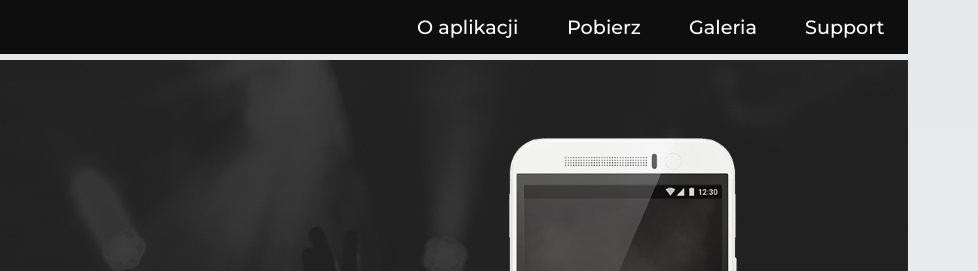
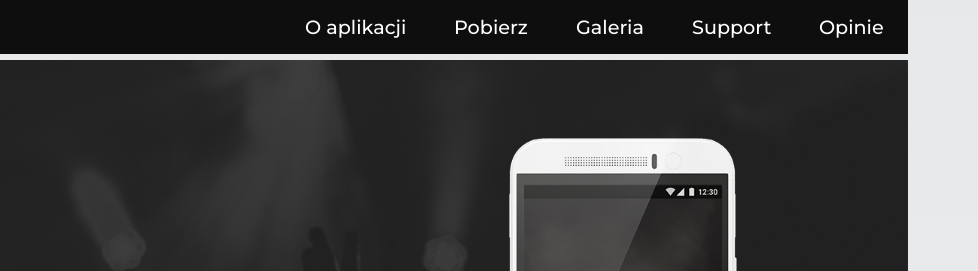
Before and after one commit to hatt0rihanzo/eventMaster, a plain HTML site: page index.html in a window 1280 px wide. Shown: the top 271 px of the page, 302-1280 px from the left. Drawn offline with nearby package versions, Linux system fonts and the light colour scheme; some packages are replaced by stand-ins of ours; files that its build step writes are made by us from their sources; a script that the page names is missing.

Commit message:
added reviews

```diff
--- a/css/style.css
+++ b/css/style.css
@@ -25,7 +25,7 @@ a {
 body {
 	background: url(../img/bg.jpg);
 	background-size: cover;
-	background-position: 50% 0%;
+	background-position: 55% 0%;
 	padding-top: 56px;
 }
 p {
--- a/index.html
+++ b/index.html
@@ -30,6 +30,7 @@
 					<a class="nav-item nav-link nav-link-custom pr-lg-4 pl-lg-4 hvr-shutter-out-vertical" href="#download">Pobierz</a>
 					<a class="nav-item nav-link nav-link-custom pr-lg-4 pl-lg-4 hvr-shutter-out-vertical" href="#gallery">Galeria</a>
 					<a class="nav-item nav-link nav-link-custom pr-lg-4 pl-lg-4 hvr-shutter-out-vertical" href="#support">Support</a>
+					<a class="nav-item nav-link nav-link-custom pr-lg-4 pl-lg-4 hvr-shutter-out-vertical" href="#review">Opinie</a>
 				</div>
 			</div>
 		</nav>
@@ -57,7 +58,7 @@
 	<div class="container" id="features">
 		<div class="row">
 			<div class="col-xs-12 col-md-4 feat1 faa-parent animated-hover d-flex flex-column align-items-center pt-md-5 pb-md-5">
-				<i class="fab fa-lastfm-square faa-float faa-slow featimg mt-5"></i>
+				<i class="fab fa-lastfm-square faa-float featimg mt-5"></i>
 				<p class="feattxt text-md-left mt-4 pt-2 secdesc mb-5">Dzięki intergracji z serwisem Last.fm możemy w łatwy sposób sprawdzić, kogo najczęściej słuchasz i wyświetlić zbliżające się eventy, w których będą brać udział najczęściej słuchani przez Ciebie wykonawcy.</p>
 			</div>
 			<div class="col-xs-12 col-md-4 feat2 faa-parent animated-hover d-flex d-flex flex-column align-items-center pt-md-5 pb-md-5">
```
